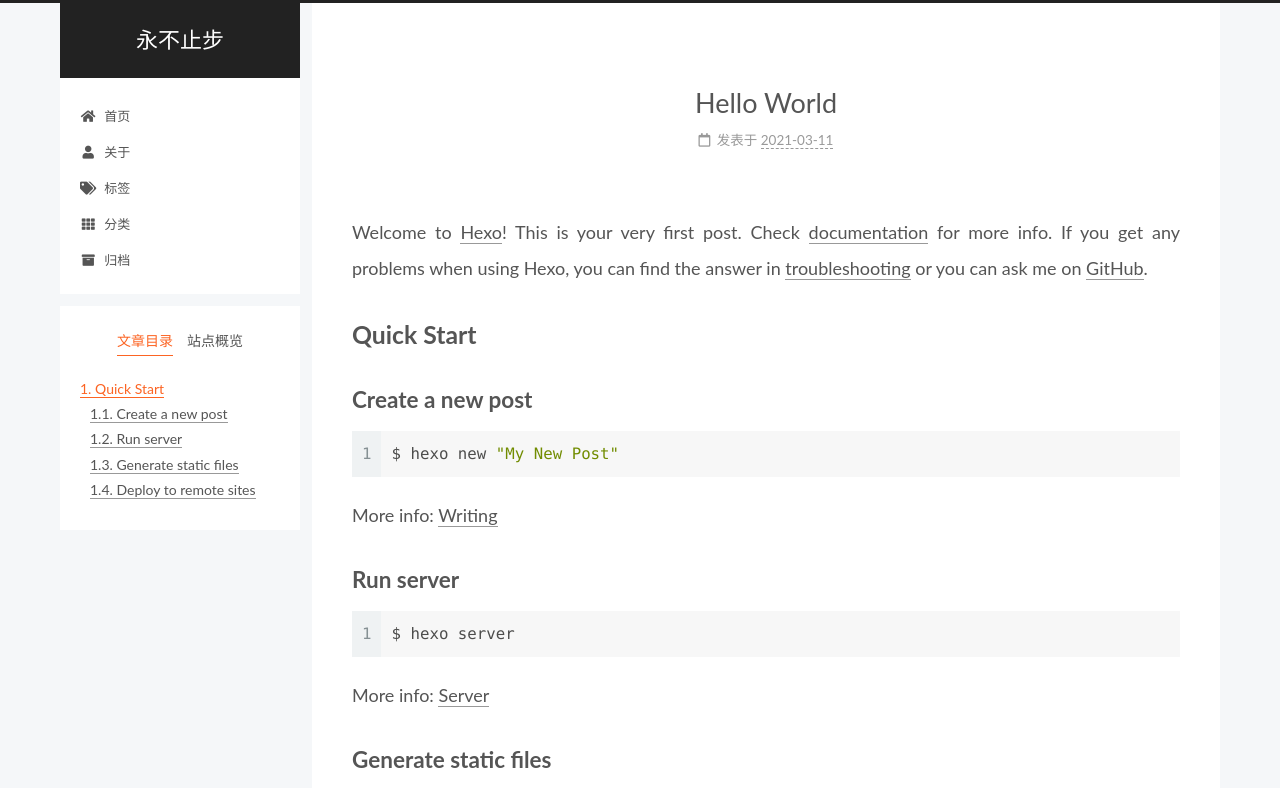
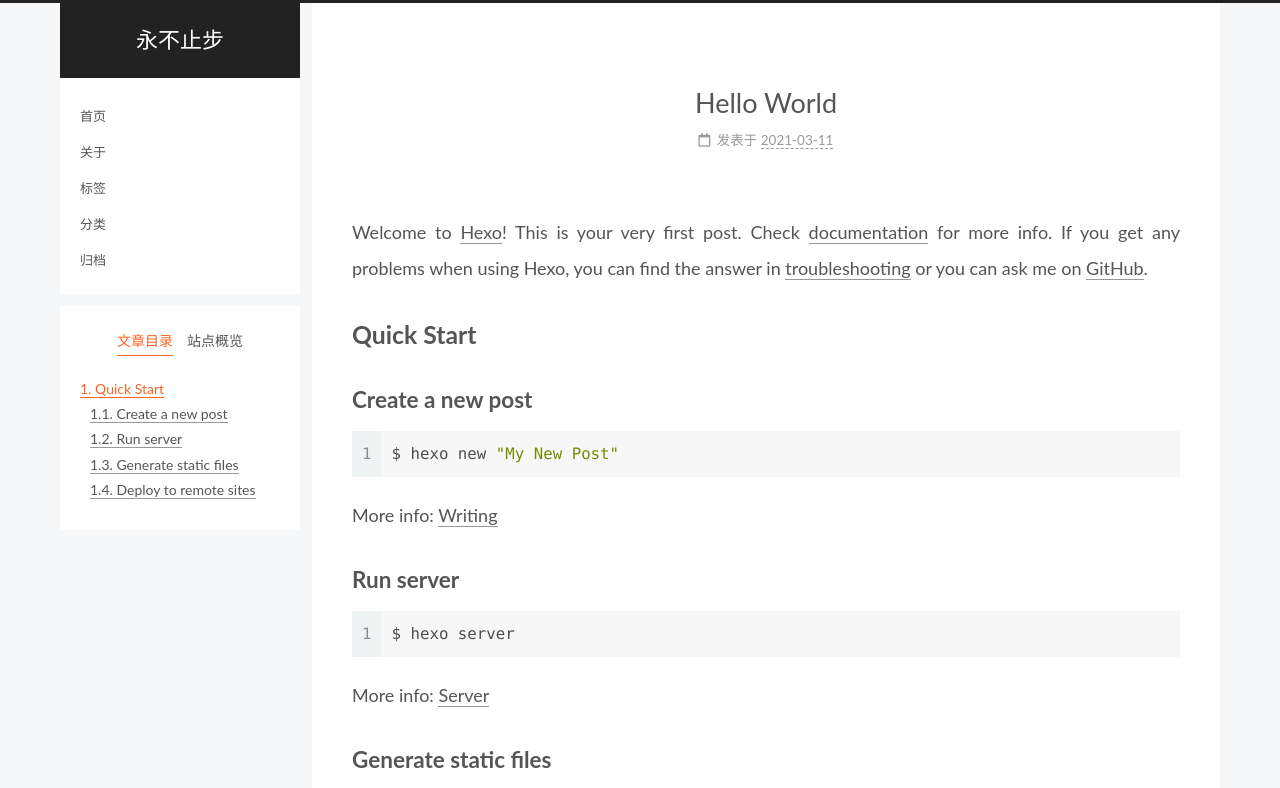
Before and after one commit to why-git-why/why-git-why.github.io, a plain HTML site: page 2021/03/11/hello-world/index.html in a window 1280 px wide. Shown: the top 788 px of the page. Drawn offline with Linux system fonts and the light colour scheme.

Commit message:
Site updated: 2021-03-12 10:39:09

```diff
--- a/2021/03/11/hello-world/index.html
+++ b/2021/03/11/hello-world/index.html
@@ -114,27 +114,27 @@
   <ul id="menu" class="main-menu menu">
         <li class="menu-item menu-item-home">
 
-    <a href="/" rel="section"><i class="fa fa-home fa-fw"></i>首页</a>
+    <a href="/" rel="section"><i class="home fa-fw"></i>首页</a>
 
   </li>
         <li class="menu-item menu-item-about">
 
-    <a href="/about/" rel="section"><i class="fa fa-user fa-fw"></i>关于</a>
+    <a href="/about/" rel="section"><i class="user fa-fw"></i>关于</a>
 
   </li>
         <li class="menu-item menu-item-tags">
 
-    <a href="/tags/" rel="section"><i class="fa fa-tags fa-fw"></i>标签</a>
+    <a href="/tags/" rel="section"><i class="tags fa-fw"></i>标签</a>
 
   </li>
         <li class="menu-item menu-item-categories">
 
-    <a href="/categories/" rel="section"><i class="fa fa-th fa-fw"></i>分类</a>
+    <a href="/categories/" rel="section"><i class="th fa-fw"></i>分类</a>
 
   </li>
         <li class="menu-item menu-item-archives">
 
-    <a href="/archives/" rel="section"><i class="fa fa-archive fa-fw"></i>归档</a>
+    <a href="/archives/" rel="section"><i class="archive fa-fw"></i>归档</a>
 
   </li>
   </ul>
--- a/css/main.css
+++ b/css/main.css
@@ -1168,7 +1168,7 @@
 }
 .links-of-author a::before,
 .links-of-author span.exturl::before {
-  background: #620fff;
+  background: #0e539f;
   border-radius: 50%;
   content: ' ';
   display: inline-block;
```
Also changed, not shown: about/index.html (+5 -5 lines), archives/2021/03/index.html (+5 -5 lines), archives/2021/index.html (+5 -5 lines), archives/index.html (+5 -5 lines), categories/index.html (+5 -5 lines), index.html (+5 -5 lines), resources/index.html (+5 -5 lines), tags/index.html (+5 -5 lines).
